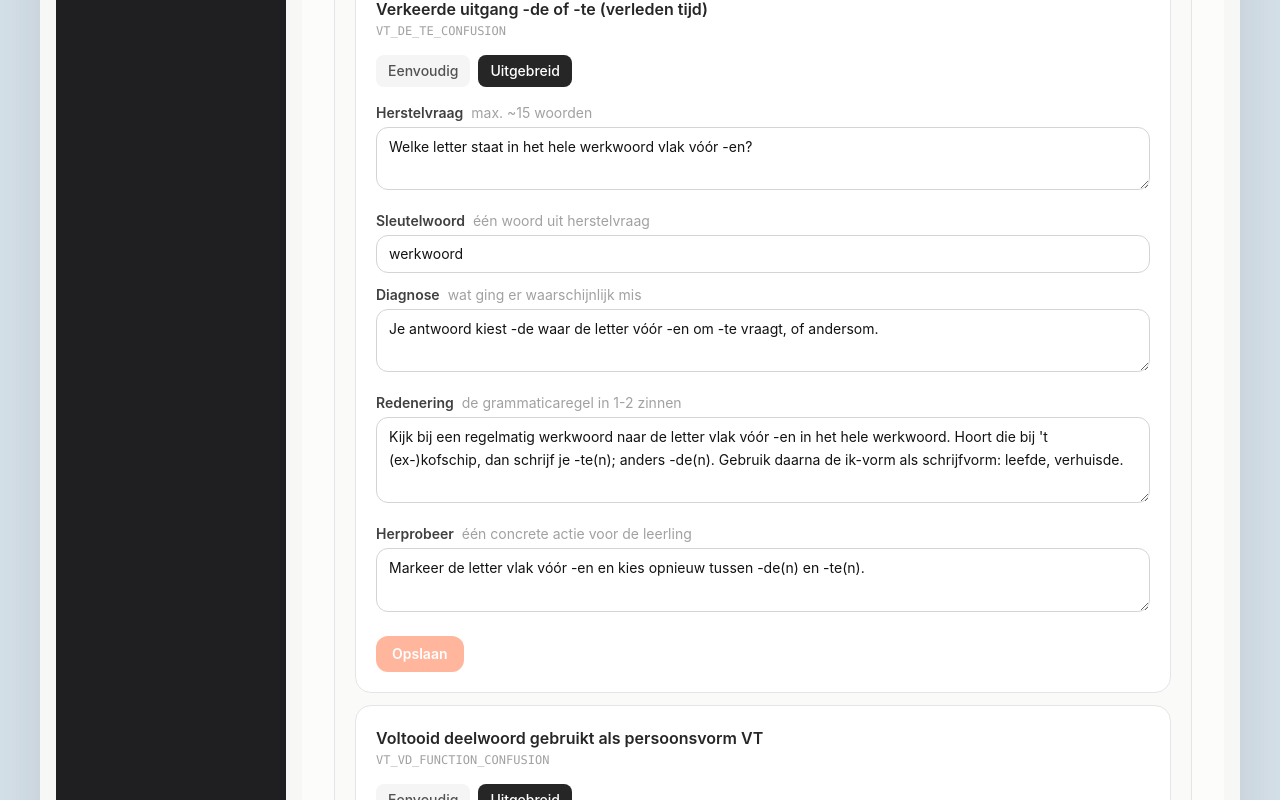
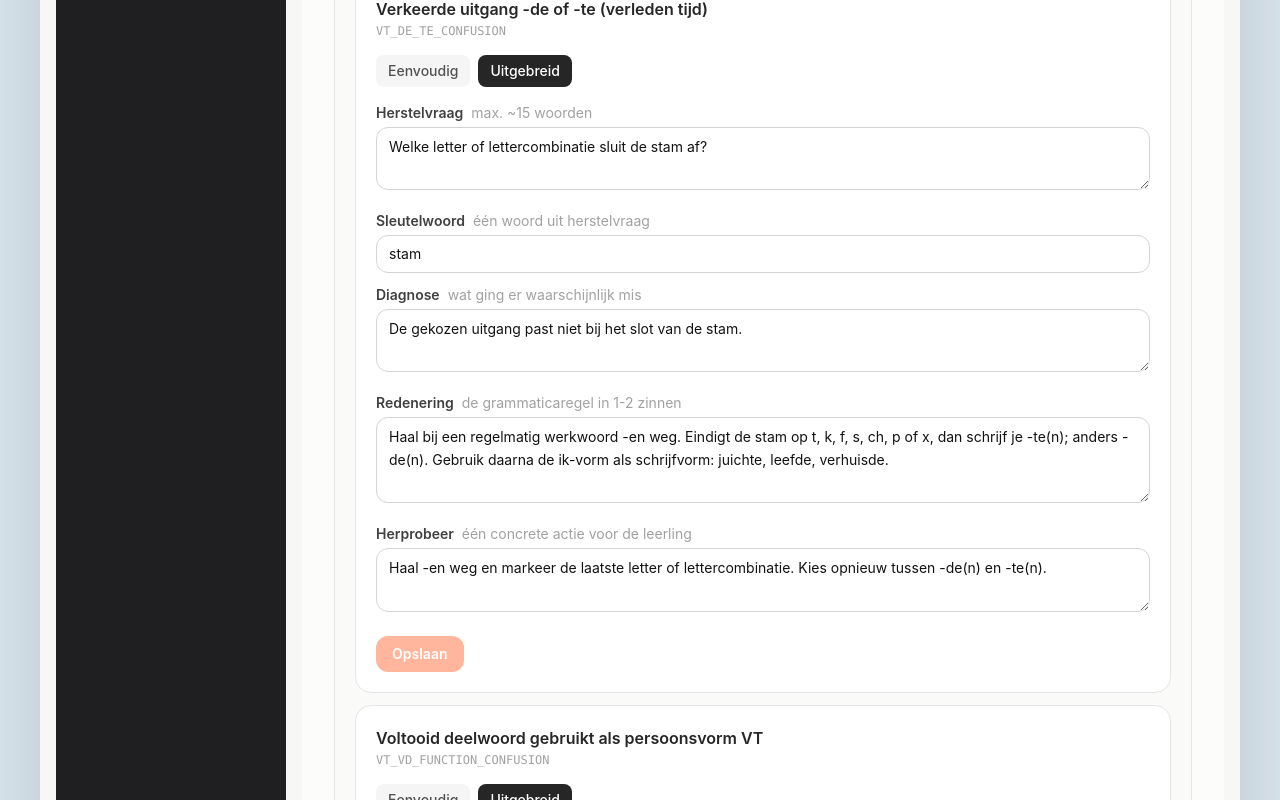
Before and after one commit to Loumeister/werkwoordlab, a Next.js app: page /feedback-editor in a window 1280 px wide. Shown: the part 3400-4200 px from the top of the page. Built offline with nearby package versions, Linux system fonts and the light colour scheme.

Commit message:
fix: make transfer and kofschip feedback honest

```diff
--- a/components/learner/transfer-task-panel.tsx
+++ b/components/learner/transfer-task-panel.tsx
@@ -7,31 +7,18 @@ type Props = {
   /** The transferTask object from the unit JSON (id, type, prompt, rubric). */
   task: Unit["transferTask"];
   unitTitle: string;
-  /** Called when the learner presses "Klaar" after reviewing rubric feedback. */
+  /** Called when the learner finishes the self-check. */
   onFinish: () => void;
 };
 
 /**
  * Inline transfer task — a prop-driven version of the /schrijven page.
  * Shown after the learner completes all Zelfstandig items.
- *
- * The rubric feedback is intentionally heuristic (length check, end-letter
- * pattern, rule-word presence). It gives immediate, formative feedback without
- * requiring a server round-trip. A teacher can review the submitted text in the
- * classroom. If needed, expand this with additional deterministic rubric checks.
  */
 export function TransferTaskPanel({ task, unitTitle, onFinish }: Props) {
   const [text, setText] = useState("");
   const [reflectie, setReflectie] = useState("");
   const [submitted, setSubmitted] = useState(false);
-
-  // Heuristic: did the learner explicitly name the spelling rule they used?
-  // We check for core grammatical terms across both the main text and the
-  // reflection field. voltooid.?deelwoord covers "voltooiddeelwoord" (no space)
-  // as well as "voltooid deelwoord" (with space).
-  const hasRuleWords = /persoonsvorm|ik-vorm|werkwoord|voltooid.?deelwoord|infinitief/i.test(
-    `${text} ${reflectie}`
-  );
 
   function handleSubmit(e: React.FormEvent) {
     e.preventDefault();
@@ -68,13 +55,11 @@ export function TransferTaskPanel({ task, unitTitle, onFinish }: Props) {
           <label htmlFor="transfer-text" className="block text-xl font-semibold">
             Jouw tekst
           </label>
-          {/* minLength=40 forces at least a sentence; browser validation handles it */}
           <textarea
             id="transfer-text"
             value={text}
             onChange={(e) => setText(e.target.value)}
             className="min-h-52 w-full rounded-2xl border-2 border-neutral-500 p-4 text-lg"
-            minLength={40}
             required
           />
 
@@ -92,43 +77,15 @@ export function TransferTaskPanel({ task, unitTitle, onFinish }: Props) {
             type="submit"
             className="rounded-xl bg-[var(--warm-primary)] px-5 py-3 font-semibold text-white"
           >
-            Inleveren
+            Open zelfcontrole
           </button>
         </form>
       ) : (
         <section className="space-y-4 rounded-3xl border border-[#f0c972] bg-[#fff9ea] p-6">
-          <h2 className="text-xl font-semibold">Rubric-feedback</h2>
-          <ul className="space-y-2 text-lg">
-            <li>
-              Helderheid:{" "}
-              <span className="font-medium">
-                {/*
-                 * Rough proxy for sufficient elaboration: 180 characters ≈ 2–3
-                 * sentences. Raise this threshold if responses are too superficial.
-                 */}
-                {text.length > 180 ? "voldoende" : "voeg meer uitleg toe"}
-              </span>
-            </li>
-            <li>
-              Correctheid:{" "}
-              <span className="font-medium">
-                {/*
-                 * No regex can reliably detect d/t spelling errors in free text
-                 * without a full syntactic parser: "dt" is correct Dutch in "wordt",
-                 * "vindt", "antwoordt" (ik-vorm ending in d + persoonsvorm -t), so
-                 * any pattern would generate false positives on valid verb forms.
-                 * Since werkwoordspelling texts always warrant an end-letter check,
-                 * this reminder is unconditional — always relevant, never misleading.
-                 */}
-                controleer eindletters zorgvuldig
-              </span>
-            </li>
-            <li>
-              Toepassing regel:{" "}
-              <span className="font-medium">
-                {hasRuleWords ? "regel benoemd" : "noem expliciet de gebruikte werkwoordregel"}
-              </span>
-            </li>
+          <h2 className="text-xl font-semibold">Zelfcontrole</h2>
+          <p>De app kan je tekst niet inhoudelijk beoordelen. Controleer hem met deze criteria:</p>
+          <ul className="list-disc space-y-2 pl-6 text-lg">
+            {task.rubric.map((criterion) => <li key={criterion}>{criterion}</li>)}
           </ul>
 
           <button
--- a/lib/feedback/builtInFeedback.ts
+++ b/lib/feedback/builtInFeedback.ts
@@ -62,15 +62,15 @@ export const BUILT_IN_FEEDBACK: Record<MisconceptionCode, FeedbackEntry> = {
   },
 
   VD_KOFSCHIP_MISAPPLIED: {
-    herstelvraag: "Welke letter staat in het hele werkwoord vlak vóór -en?",
-    sleutelwoord: "werkwoord",
+    herstelvraag: "Welke letter of lettercombinatie sluit de stam af?",
+    sleutelwoord: "stam",
     uitleg: {
       diagnose:
-        "Je antwoord kiest de andere uitgang dan de eindletter vóór -en aangeeft.",
+        "De gekozen uitgang past niet bij het slot van de stam.",
       redenering:
-        "Kijk bij een regelmatig werkwoord naar de letter vlak vóór -en in het hele werkwoord. Hoort die bij 't (ex-)kofschip, dan eindigt het deelwoord op -t; anders op -d. Zo blijven de v van leven en de z van reizen zichtbaar voor de keuze: geleefd, gereisd.",
+        "Haal bij een regelmatig werkwoord -en weg. Eindigt de stam op t, k, f, s, ch, p of x, dan eindigt het deelwoord op -t; anders op -d. Zo blijven ook v en z zichtbaar voor de keuze: geleefd, gereisd; bij juich telt ch als één lettercombinatie: gejuicht.",
       herprobeer:
-        "Neem het hele werkwoord en markeer de letter vlak vóór -en. Kies daarmee opnieuw tussen -d en -t.",
+        "Haal -en weg en markeer de laatste letter of lettercombinatie. Kies opnieuw tussen -d en -t.",
     },
   },
 
@@ -101,15 +101,15 @@ export const BUILT_IN_FEEDBACK: Record<MisconceptionCode, FeedbackEntry> = {
   },
 
   VT_DE_TE_CONFUSION: {
-    herstelvraag: "Welke letter staat in het hele werkwoord vlak vóór -en?",
-    sleutelwoord: "werkwoord",
+    herstelvraag: "Welke letter of lettercombinatie sluit de stam af?",
+    sleutelwoord: "stam",
     uitleg: {
       diagnose:
-        "Je antwoord kiest -de waar de letter vóór -en om -te vraagt, of andersom.",
+        "De gekozen uitgang past niet bij het slot van de stam.",
       redenering:
-        "Kijk bij een regelmatig werkwoord naar de letter vlak vóór -en in het hele werkwoord. Hoort die bij 't (ex-)kofschip, dan schrijf je -te(n); anders -de(n). Gebruik daarna de ik-vorm als schrijfvorm: leefde, verhuisde.",
+        "Haal bij een regelmatig werkwoord -en weg. Eindigt de stam op t, k, f, s, ch, p of x, dan schrijf je -te(n); anders -de(n). Gebruik daarna de ik-vorm als schrijfvorm: juichte, leefde, verhuisde.",
       herprobeer:
-        "Markeer de letter vlak vóór -en en kies opnieuw tussen -de(n) en -te(n).",
+        "Haal -en weg en markeer de laatste letter of lettercombinatie. Kies opnieuw tussen -de(n) en -te(n).",
     },
   },
 
```
Also changed, not shown: 2 other files (tests, documents, lock files or other folders).
